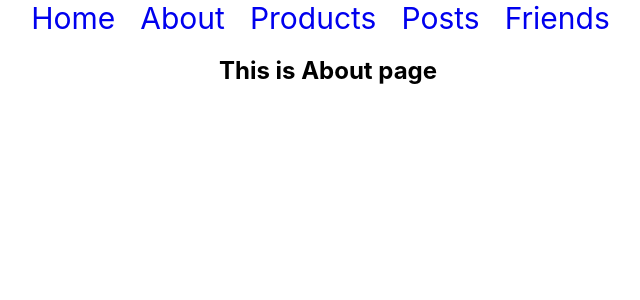
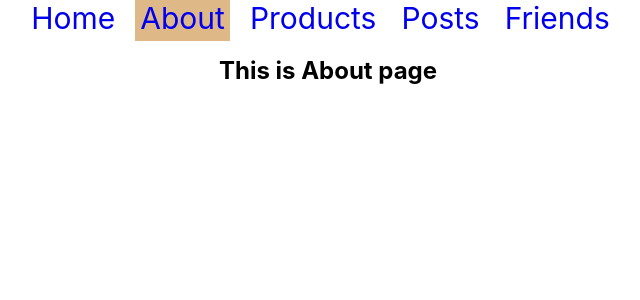
Before and after one commit to summenurfatema/explore_router, a React (Create React App) app: page /about in a window 1280 px wide. Shown: the top 300 px of the page, without its empty margins (312-952 px from the left). Built offline with nearby package versions, Linux system fonts and the light colour scheme.

Commit message:
NavLink added

```diff
--- a/src/components/Header/Header.css
+++ b/src/components/Header/Header.css
@@ -8,3 +8,7 @@
 .header a:hover {
     background-color: skyblue;
 }
+
+.active {
+    background-color: burlywood;
+}
--- a/src/components/Header/Header.js
+++ b/src/components/Header/Header.js
@@ -1,16 +1,21 @@
 import React from 'react';
-import { Link } from 'react-router-dom';
+import { NavLink } from 'react-router-dom';
 import './Header.css'
 
 
 const Header = () => {
     return (
         <div className='header'>
-            <Link to='/home'>Home</Link>
-            <Link to='/about'>About</Link>
-            <Link to='/products'>Products</Link>
-            <Link to='/posts'>Posts</Link>
-            <Link to='/friends'>Friends</Link>
+            <NavLink className={({ isActive }) => isActive ? 'active' : undefined} to='/home'>Home</NavLink>
+
+            <NavLink className={({ isActive }) => isActive ? 'active' : undefined} to='/about'>About</NavLink>
+
+            <NavLink className={({ isActive }) => isActive ? 'active' : undefined} to='/products'>Products</NavLink>
+
+            <NavLink className={({ isActive }) => isActive ? 'active' : undefined} to='/posts'>Posts</NavLink>
+
+            <NavLink className={({ isActive }) => isActive ? 'active' : undefined} to='/friends'>Friends</NavLink>
+
         </div>
     );
 };
```
